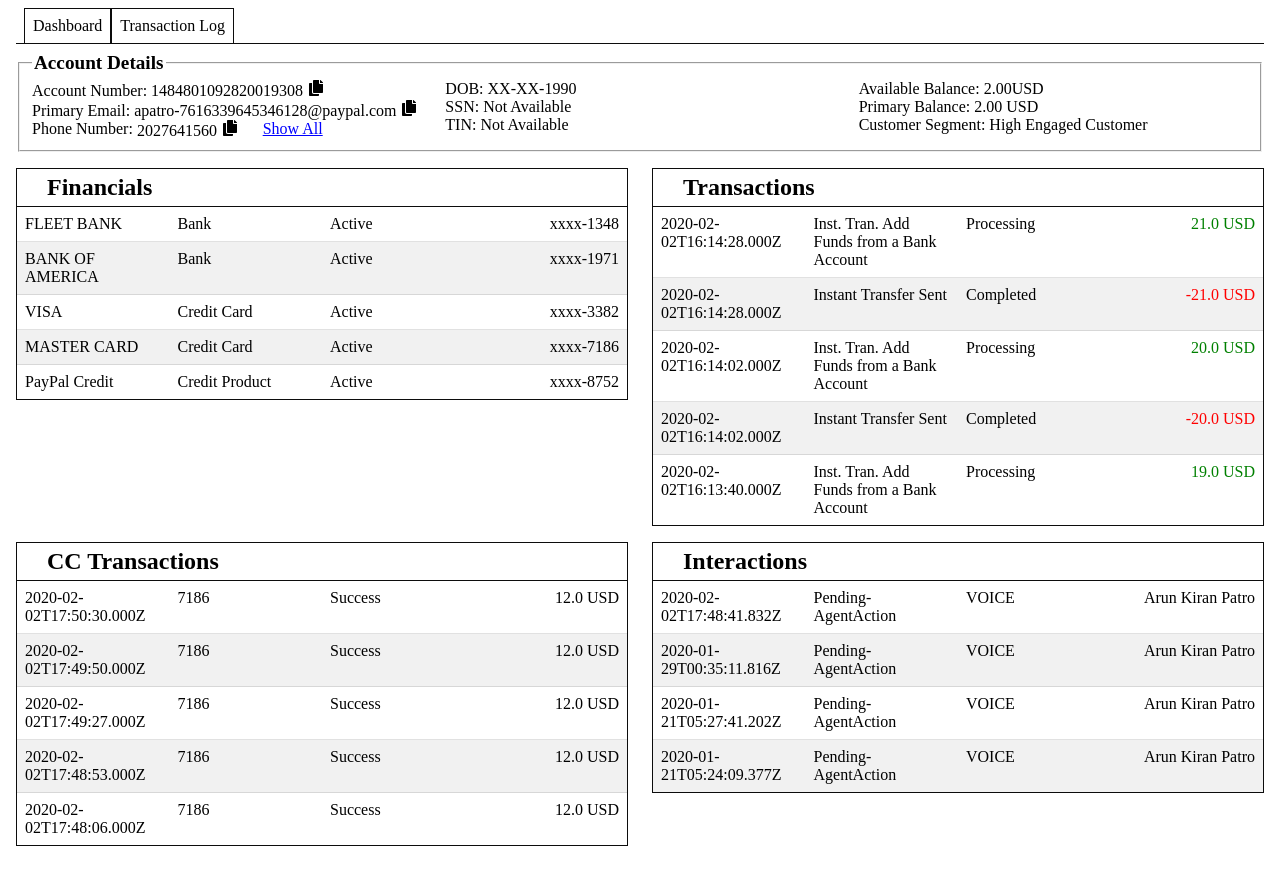
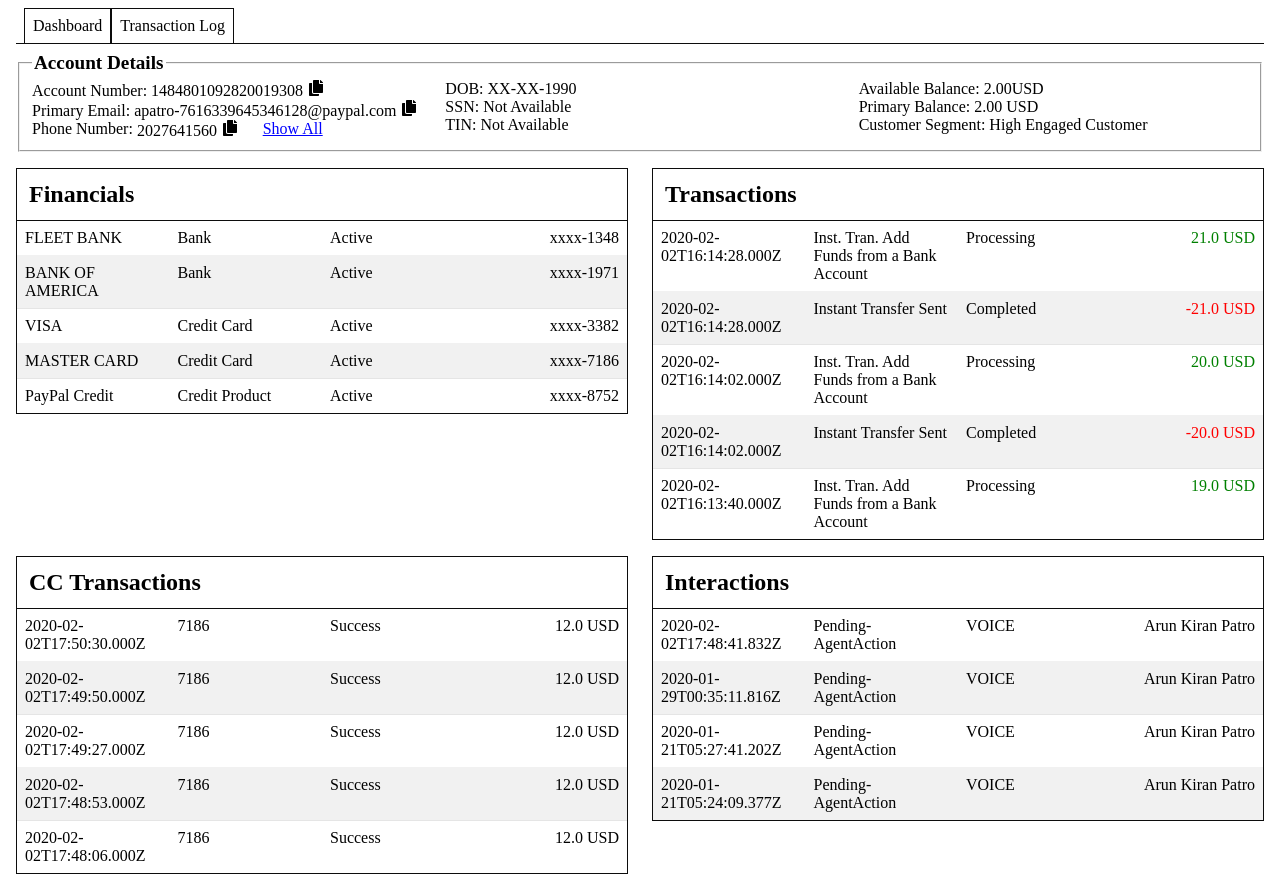
Before and after one commit to arunkiranpatro/crm, a React app: page / in a window 1280 px wide. Before the commit the page ends 854 px from the top, so only its background shows below. Built offline with nearby package versions, Linux system fonts and the light colour scheme; the HTML template or start-up script is replaced by a standard one.

Commit message:
refactored sass

```diff
--- a/css/AccountWidget.scss
+++ b/css/AccountWidget.scss
@@ -1,28 +1,33 @@
+@import "./_variables";
+
 .phone-values {
-    >div{
+    >div {
         display: none;
+
         &:first-child {
             display: inline-block;
         }
 
     }
 }
-.phone-values.show-all >div{
+
+.phone-values.show-all>div {
     display: block;
 }
 
-.phone-values{
+.phone-values {
     display: inline-block;
 }
 
-.phone-wrapper > label{
-    vertical-align: top;
-}
-.phone-wrapper > a{
+.phone-wrapper>label {
     vertical-align: top;
 }
 
-.account-body{
+.phone-wrapper>a {
+    vertical-align: top;
+}
+
+.account-body {
     margin-top: 0;
 }
 
--- a/css/Defaults.scss
+++ b/css/Defaults.scss
@@ -1,3 +1,5 @@
+@import "./_variables";
+
 :root {
     box-sizing: border-box;
 
@@ -13,7 +15,7 @@
 
 a {
     text-decoration: underline;
-    color: #0000ff;
+    color: $blue;
     padding-left: 25px;
 
     &:hover {
--- a/css/tables.scss
+++ b/css/Tables.scss
@@ -1,3 +1,5 @@
+@import "./_variables";
+
 .table-container {
     width: 100%;
 
@@ -14,5 +16,5 @@
 }
 
 .table-container tr:nth-child(even) {
-    background-color: #8080801c;
+    background-color: $grey-color;
 }
--- a/css/Widget.scss
+++ b/css/Widget.scss
@@ -1,38 +1,44 @@
-@import "./variables";
+@import "./_variables";
 
 .widget-card {
     border: $default-border;
 }
 
-.widget-body {
-    border-top: $default-border;
+.widget-header {
+    padding: 0.5em;
+    margin: 0;
+    border-bottom: $default-border;
 }
 
-.widget-header {
-    margin: 5px;
-    padding-left: 25px;
-}
-
-
-.widget-row{
+.widget-row {
     margin-top: 0;
-    border-bottom: 1px solid #8080803d;
+    border-bottom: $grey-border;
 
     &:last-child {
         border-bottom: none;
     }
 
     &:nth-child(even) {
-        background-color: #8080801c;
+        background-color: $grey-color;
     }
 
-    >.row{
-        margin: 0 ;
-        >div{
+    >.row {
+        margin: 0;
+
+        >div {
             padding: 0.5em;
-            &:last-child{
+
+            &:last-child {
                 text-align: right;
             }
         }
     }
 }
+
+.txn-red {
+    color: $red;
+}
+
+.txn-green {
+    color: $green;
+}
--- a/css/_variables.scss
+++ b/css/_variables.scss
@@ -1,4 +1,8 @@
-$display-content:flex;
-$flex-direction:row;
-$row-child-width:25%;
+/* Colours*/
+$grey-color:#8080801c;
+$red:#ff0000;
+$green:#008000;
+$blue:#0000ff;
+/* Borders*/
+$grey-border:1px solid $grey-color;
 $default-border:1px solid #0c0c0c;
--- a/css/index.scss
+++ b/css/index.scss
@@ -3,5 +3,4 @@
 @import "./Tables.scss";
 @import "./Layouts";
 @import "./Widget.scss";
-@import "./Transactions.scss";
 @import "./AccountWidget.scss";
--- a/css/transactions.scss
+++ /dev/null
@@ -1,10 +0,0 @@
-@import "./variables";
-
-
-.txn-red{
-    color:red;
-}
-
-.txn-green{
-    color:green;
-}
```
Also changed, not shown: css/Tabs.scss (renamed from css/tabs.scss).
